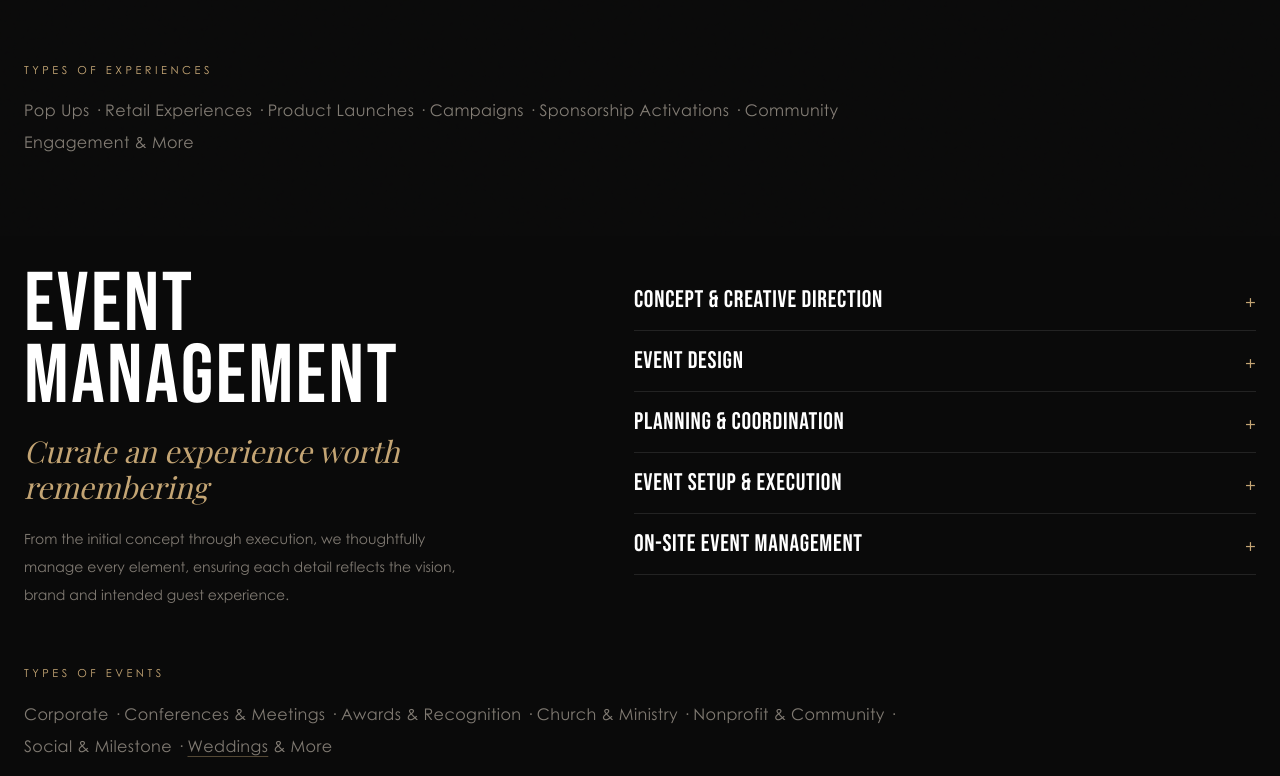
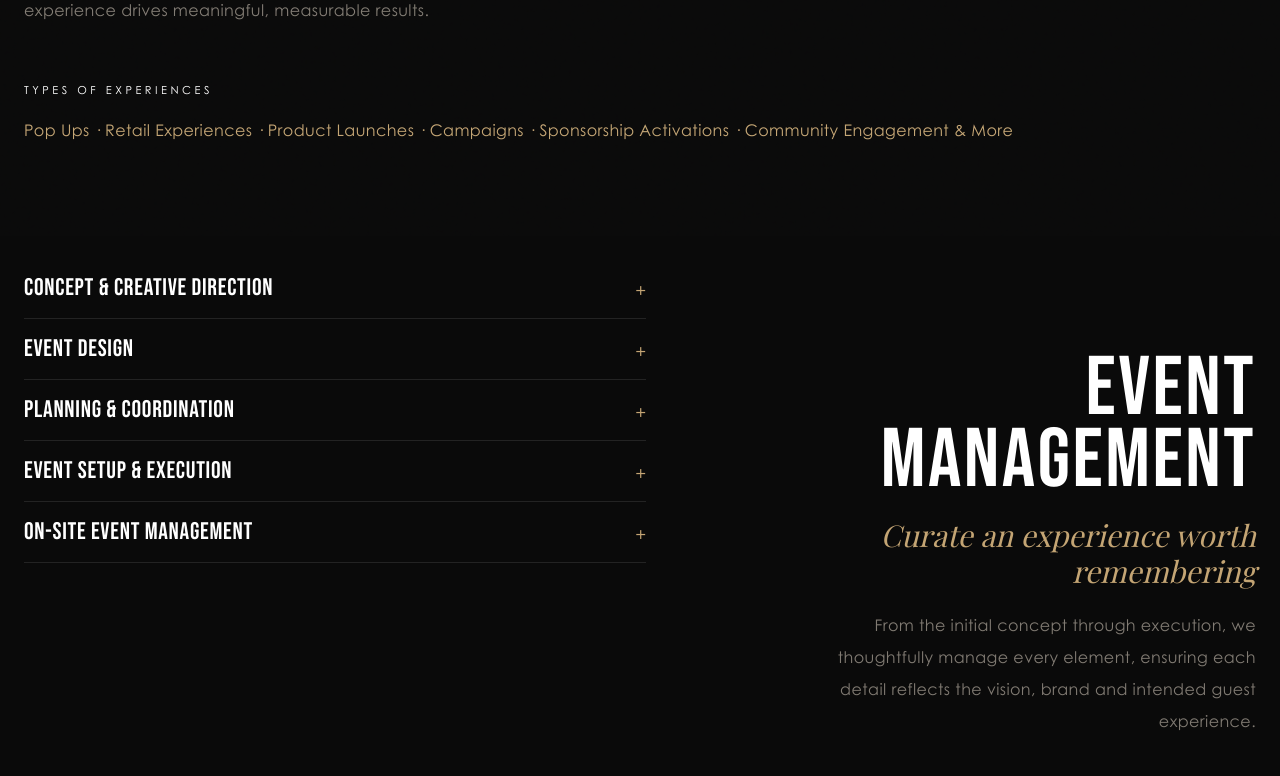
Before and after one commit to JordanVera/elmnt13, a Next.js app: page /services in a window 1280 px wide. Shown: the part 564-1340 px from the top of the page. Built offline with nearby package versions, Linux system fonts and the light colour scheme.

Commit message:
Enhance OptionsList and TypesRow components: update text styling for improved readability, adjust layout for event categories, and refine responsive design elements for better visual hierarchy.

```diff
--- a/src/components/services-explorer.tsx
+++ b/src/components/services-explorer.tsx
@@ -60,8 +60,10 @@ function OptionsList({
             >
               <span
                 className={cn(
-                  'font-display min-w-0 text-lg tracking-tight uppercase transition-colors duration-300 md:text-xl lg:text-2xl',
-                  selected ? 'text-gold' : 'text-white hover:text-white/70',
+                  'font-display block min-w-0 tracking-tight uppercase transition-[color,font-size,line-height] duration-500 ease-[cubic-bezier(0.22,1,0.36,1)]',
+                  selected
+                    ? 'text-[clamp(1.2rem,4.6vw,3.15rem)] leading-[0.95] text-gold'
+                    : 'text-lg text-white hover:text-white/70 md:text-xl lg:text-2xl',
                 )}
               >
                 {option.name}
@@ -87,7 +89,7 @@ function OptionsList({
               )}
             >
               <p className="min-h-0 overflow-hidden">
-                <span className="mb-3 block max-w-xl pr-10 text-sm leading-6 text-stone md:mb-4 md:leading-7">
+                <span className="mb-3 block max-w-xl pr-10 text-stone leading-8 tracking-wide md:mb-4">
                   {option.description}
                 </span>
               </p>
@@ -100,19 +102,21 @@ function OptionsList({
 }
 
 function TypesRow({ category }: { category: ServiceCategory }) {
+  const isEvents = category.id === 'events';
+
   return (
-    <div className="mt-10 lg:mt-14">
-      <p className="text-[11px] tracking-[0.32em] text-gold uppercase">
+    <div className={cn('mt-10 lg:mt-14', isEvents && 'lg:text-right')}>
+      <p className="text-[11px] tracking-[0.32em] text-white uppercase">
         {typesLabel(category)}
       </p>
-      <p className="mt-4 max-w-4xl text-base leading-8 tracking-wide text-stone">
+      <p className="mt-4 w-full text-base leading-8 tracking-wide text-gold">
         {category.stageItems.map((item, index) => (
           <span key={item.label}>
             {index > 0 ? ' · ' : null}
             {item.href ? (
               <Link
                 href={item.href}
-                className="underline decoration-gold/40 underline-offset-4 transition-colors hover:text-gold"
+                className="underline decoration-white/40 underline-offset-4 transition-colors hover:text-white"
               >
                 {item.label}
               </Link>
@@ -129,20 +133,41 @@ function TypesRow({ category }: { category: ServiceCategory }) {
 
 function CategorySection({ category }: { category: ServiceCategory }) {
   const [openIndex, setOpenIndex] = useState<number | null>(null);
+  const isEvents = category.id === 'events';
 
   return (
     <section id={category.id} aria-labelledby={`${category.id}-title`}>
-      <div className="grid grid-cols-1 gap-10 lg:grid-cols-[minmax(0,0.92fr)_minmax(0,1.08fr)] lg:items-start lg:gap-20">
-        <div>
+      <div
+        className={cn(
+          'grid grid-cols-1 gap-10 lg:grid-cols-[minmax(0,0.92fr)_minmax(0,1.08fr)] lg:items-start lg:gap-20',
+          isEvents &&
+            'lg:grid-cols-[minmax(0,1.08fr)_minmax(0,0.92fr)]',
+        )}
+      >
+        <div
+          className={cn(
+            isEvents && 'lg:order-2 lg:pt-24 lg:text-right',
+          )}
+        >
           <CategoryTitle category={category} id={`${category.id}-title`} />
-          <p className="mt-3 max-w-md font-serif text-base italic text-gold sm:mt-5 sm:text-2xl md:text-3xl">
+          <p
+            className={cn(
+              'mt-3 max-w-md font-serif text-base italic text-gold sm:mt-5 sm:text-2xl md:text-3xl',
+              isEvents && 'lg:ml-auto',
+            )}
+          >
             {category.short}
           </p>
-          <p className="mt-4 max-w-md text-sm leading-7 text-stone lg:mt-5">
+          <p
+            className={cn(
+              'mt-4 max-w-md text-stone leading-8 tracking-wide lg:mt-5',
+              isEvents && 'lg:ml-auto',
+            )}
+          >
             {category.description}
           </p>
         </div>
-        <div className="min-w-0">
+        <div className={cn('min-w-0', isEvents && 'lg:order-1')}>
           <OptionsList
             category={category}
             openIndex={openIndex}
```
